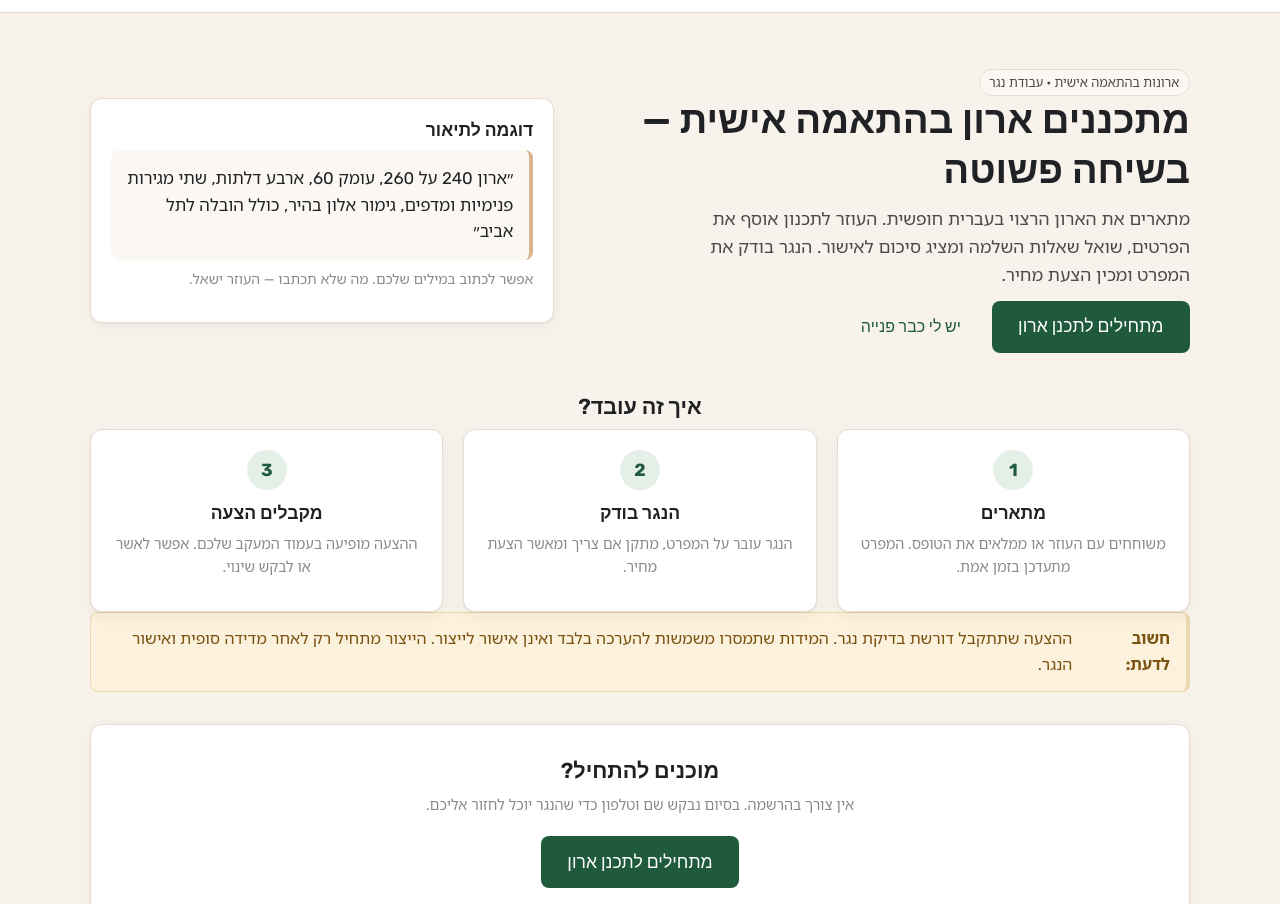
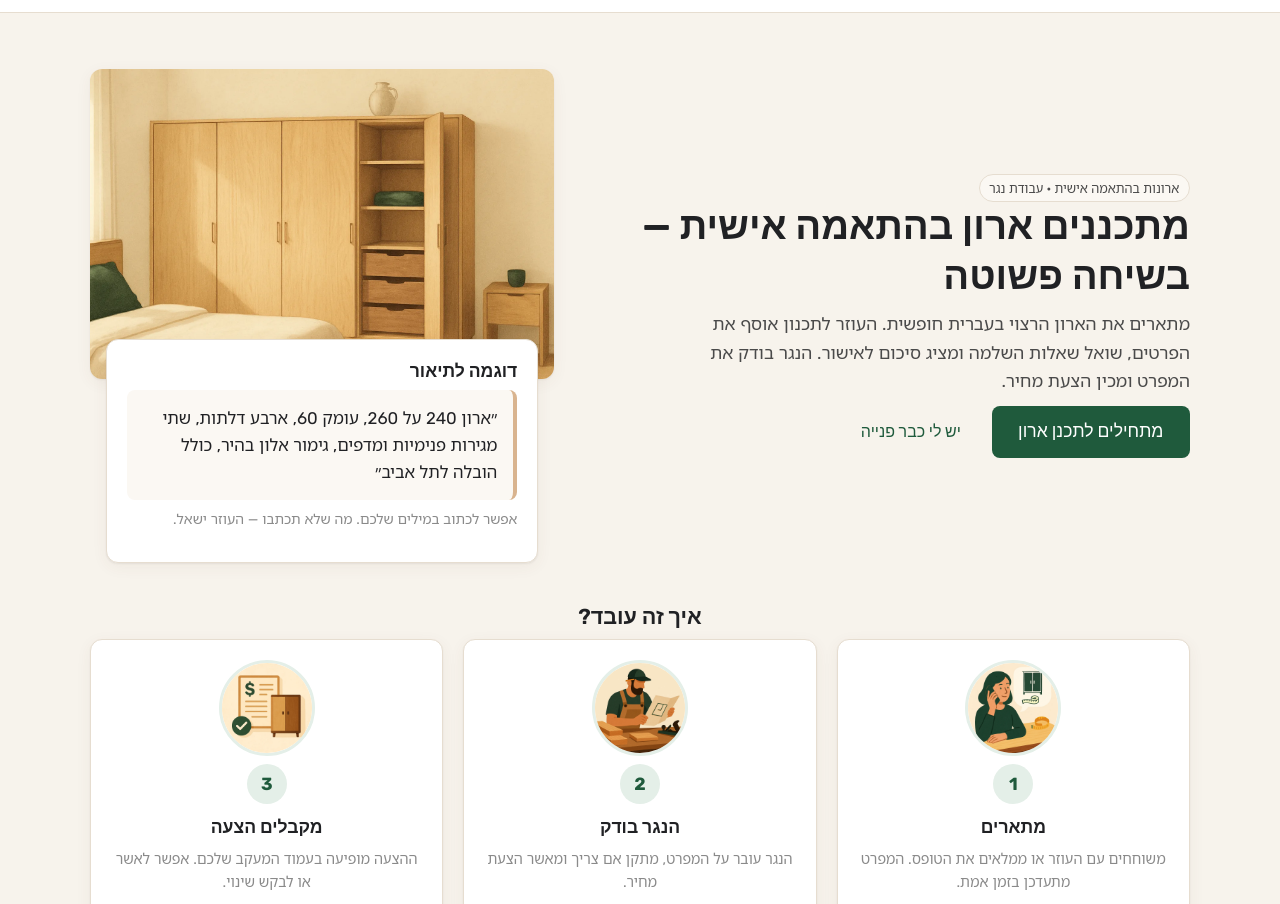
Before and after one commit to JonathanZouari/aron-behatama, a website: page frontend/public/index.html in a window 1280 px wide. Shown: the part 48-952 px from the top of the page. Drawn offline with Linux system fonts and the light colour scheme.

Commit message:
feat(frontend): AI-generated imagery (hero, steps, wood texture, empty states)

```diff
--- a/frontend/public/css/admin.css
+++ b/frontend/public/css/admin.css
@@ -39,7 +39,8 @@
 @media (max-width: 800px) { .adjust-row { grid-template-columns: 1fr; } }
 .login-wrap { min-height: 100vh; display: grid; place-items: center; padding: 1rem; }
 .login-card { width: min(420px, 100%); overflow: hidden; padding: 0; }
-.login-band { background: linear-gradient(135deg, var(--walnut), var(--oak)); color: #fff; padding: 1.25rem; }
+.login-band { background: linear-gradient(135deg, rgba(107,74,43,0.88), rgba(169,116,63,0.82)), url("/img/wood-band.webp") center / cover; color: #fff; padding: 1.25rem; }
+.rail { background-image: linear-gradient(rgba(107,74,43,0.94), rgba(107,74,43,0.97)), url("/img/wood-band.webp"); background-size: cover; }
 .login-body { padding: 1.25rem; }
 .master-detail { display: grid; grid-template-columns: 340px 1fr; gap: 1rem; align-items: start; }
 @media (max-width: 900px) { .master-detail { grid-template-columns: 1fr; } }
--- a/frontend/public/css/customer.css
+++ b/frontend/public/css/customer.css
@@ -1,6 +1,12 @@
 /* עיצוב ממשק הלקוח: אוורירי, עמודה אחת בנייד */
 .hero { display: grid; grid-template-columns: 1.3fr 1fr; gap: 2rem; align-items: center; padding: 2rem 0 2.5rem; }
 .hero .lead { font-size: 1.1rem; color: var(--text-2); max-width: 46ch; }
+.hero-visual { position: relative; }
+.hero-visual > img { width: 100%; height: auto; border-radius: var(--radius-lg); box-shadow: var(--shadow); display: block; aspect-ratio: 3 / 2; object-fit: cover; }
+.hero-visual .example-card { margin-top: -2.5rem; margin-inline: 1rem; position: relative; }
+.step-img { width: 96px; height: 96px; border-radius: 50%; object-fit: cover; margin: 0 auto 0.5rem; display: block; border: 3px solid var(--primary-soft); }
+.cta-wood { background: linear-gradient(90deg, rgba(255,255,255,0.94), rgba(255,255,255,0.86)), url("/img/wood-band.webp") center / cover; }
+.empty-illustration { width: 160px; height: 160px; object-fit: cover; border-radius: 50%; margin: 0 auto 0.75rem; display: block; opacity: 0.95; }
 .example-card blockquote { margin: 0.5rem 0; padding: 0.9rem 1rem; background: var(--surface-2); border-inline-start: 4px solid var(--oak-light); border-radius: var(--radius); font-size: 1.05rem; }
 .center { text-align: center; }
 .steps .card { text-align: center; }
--- a/frontend/public/index.html
+++ b/frontend/public/index.html
@@ -31,19 +31,22 @@
           <a class="btn btn-ghost" href="/track.html">יש לי כבר פנייה</a>
         </div>
       </div>
-      <aside class="card example-card" aria-labelledby="example-title">
+      <aside class="hero-visual">
+        <img src="/img/hero-wardrobe.webp" alt="ארון בגדים בהתאמה אישית מאלון בהיר עם דלת פתוחה שמציגה מגירות ומדפים" width="1536" height="1024" fetchpriority="high">
+        <div class="card example-card" aria-labelledby="example-title">
         <h3 id="example-title">דוגמה לתיאור</h3>
         <blockquote>״ארון 240 על 260, עומק 60, ארבע דלתות, שתי מגירות פנימיות ומדפים, גימור אלון בהיר, כולל הובלה לתל אביב״</blockquote>
         <p class="muted small">אפשר לכתוב במילים שלכם. מה שלא תכתבו — העוזר ישאל.</p>
+        </div>
       </aside>
     </section>
 
     <section class="container">
       <h2 class="center">איך זה עובד?</h2>
       <div class="grid-3 steps">
-        <div class="card"><div class="step-num">1</div><h3>מתארים</h3><p class="muted">משוחחים עם העוזר או ממלאים את הטופס. המפרט מתעדכן בזמן אמת.</p></div>
-        <div class="card"><div class="step-num">2</div><h3>הנגר בודק</h3><p class="muted">הנגר עובר על המפרט, מתקן אם צריך ומאשר הצעת מחיר.</p></div>
-        <div class="card"><div class="step-num">3</div><h3>מקבלים הצעה</h3><p class="muted">ההצעה מופיעה בעמוד המעקב שלכם. אפשר לאשר או לבקש שינוי.</p></div>
+        <div class="card"><img class="step-img" src="/img/step-describe.webp" alt="" width="1024" height="1024" loading="lazy"><div class="step-num">1</div><h3>מתארים</h3><p class="muted">משוחחים עם העוזר או ממלאים את הטופס. המפרט מתעדכן בזמן אמת.</p></div>
+        <div class="card"><img class="step-img" src="/img/step-carpenter.webp" alt="" width="1024" height="1024" loading="lazy"><div class="step-num">2</div><h3>הנגר בודק</h3><p class="muted">הנגר עובר על המפרט, מתקן אם צריך ומאשר הצעת מחיר.</p></div>
+        <div class="card"><img class="step-img" src="/img/step-quote.webp" alt="" width="1024" height="1024" loading="lazy"><div class="step-num">3</div><h3>מקבלים הצעה</h3><p class="muted">ההצעה מופיעה בעמוד המעקב שלכם. אפשר לאשר או לבקש שינוי.</p></div>
       </div>
     </section>
 
@@ -54,7 +57,7 @@
       </div>
     </section>
 
-    <section class="container cta-card card">
+    <section class="container cta-card card cta-wood">
       <h2>מוכנים להתחיל?</h2>
       <p class="muted">אין צורך בהרשמה. בסיום נבקש שם וטלפון כדי שהנגר יוכל לחזור אליכם.</p>
       <a class="btn btn-primary btn-lg" href="/chat.html">מתחילים לתכנן ארון</a>
--- a/frontend/public/js/quote.js
+++ b/frontend/public/js/quote.js
@@ -20,6 +20,7 @@ async function init() {
     if (!q) {
       pageAlert.hidden = false;
       pageAlert.replaceChildren(el('div', { class: 'empty card' }, [
+        el('img', { class: 'empty-illustration', src: '/img/empty-state.webp', alt: '', width: 1024, height: 1024 }),
         el('h3', { text: 'עדיין אין הצעת מחיר לפנייה זו' }),
         el('p', { class: 'muted', text: 'הנגר עדיין בודק את הפנייה. נעדכן בעמוד המעקב.' }),
         el('a', { class: 'btn btn-secondary', href: `/track.html?inquiry=${inquiryId}`, text: 'למעקב הפנייה' }),
--- a/frontend/public/js/track.js
+++ b/frontend/public/js/track.js
@@ -27,6 +27,7 @@ async function init() {
       document.getElementById('content').hidden = true;
       pageAlert.hidden = false;
       pageAlert.replaceChildren(el('div', { class: 'empty card' }, [
+        el('img', { class: 'empty-illustration', src: '/img/empty-state.webp', alt: '', width: 1024, height: 1024 }),
         el('h3', { text: 'לא נמצאה פנייה בדפדפן זה' }),
         el('p', { class: 'muted', text: 'אם קיבלתם קישור אישי, פתחו אותו. אחרת אפשר להתחיל תכנון חדש.' }),
         el('a', { class: 'btn btn-primary', href: '/chat.html', text: 'מתחילים לתכנן ארון' }),
```
Also changed, not shown: docs/design-stitch.md (+8 -0 lines), frontend/public/admin/customers.html (+1 -1 lines), frontend/public/admin/dashboard.html (+1 -1 lines), frontend/public/img/empty-state.webp (added), frontend/public/img/hero-wardrobe.webp (added), frontend/public/img/step-carpenter.webp (added), frontend/public/img/step-describe.webp (added), frontend/public/img/step-quote.webp (added), frontend/public/img/wood-band.webp (added).
